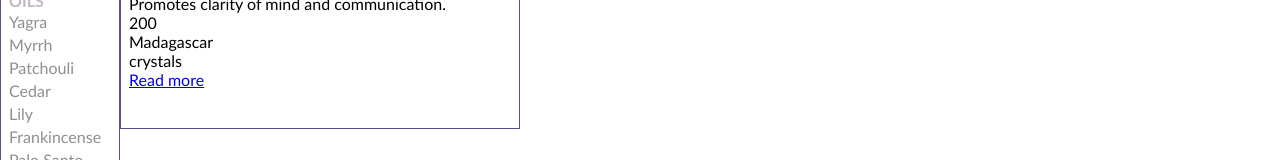
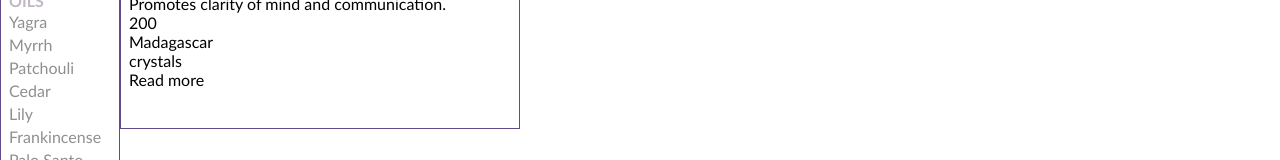
Before and after one commit to blombergalex/gems, a React (Vite) app: page / in a window 1280 px wide. Both pictures are taken after a click on the element "Celestine". Shown: the part 230-390 px from the top of the page. Built offline with nearby package versions, Linux system fonts and the light colour scheme; the HTML template or start-up script is replaced by a standard one.

Commit message:
struggle state show/not show fullsummary

```diff
--- a/src/components/ShortSummary/index.jsx
+++ b/src/components/ShortSummary/index.jsx
@@ -1,7 +1,7 @@
 import { Link } from 'react-router-dom'
 import styles from './ShortSummary.module.css'
 
-const ShortSummary = ({product}) => {
+const ShortSummary = ({product, toggleFullSummary}) => {
     console.log(`${product.name} is rendered`)
     return(
         <div className={styles.shortSummary}>
@@ -12,7 +12,8 @@ const ShortSummary = ({product}) => {
                 <p>{product.price}</p>
                 <p>{product.origin}</p>
                 <p>{product.category}</p>
-                <Link to={`/${product.category}/${product.name}`}>Read more</Link>
+                {/* <Link to={`/${product.category}/${product.name}`}>Read more</Link> */}
+                <p onClick={toggleFullSummary}>Read more</p>
             </div>
         </div>
     )
--- a/src/pages/Layout/index.jsx
+++ b/src/pages/Layout/index.jsx
@@ -3,18 +3,25 @@ import { Menu } from 'lucide-react'
 import { useCallback, useState } from "react"
 import Sidebar from "../../components/Sidebar"
 import ShortSummary from "../../components/ShortSummary"
+import FullSummary from "../../components/FullSummary"
 import WelcomeMessage from "../../components/WelcomeMessage"
 import styles from './Layout.module.css'
 
 const Layout = ({selectedProduct, setSelectedProduct}) => {
 
     const [category, setCategory] = useState('home');
+    const [showFullSummary, setShowFullSummary] = useState(false);
 
     const handleCategoryChange = useCallback((newCategory) => {
         setCategory(newCategory);
         setSelectedProduct(null);
     }, []);
     console.log("Current category:", category);
+
+
+    const toggleFullSummary = () => {
+        setShowFullSummary(!showFullSummary);
+    };
 
     return(
         <>
@@ -27,7 +34,11 @@ const Layout = ({selectedProduct, setSelectedProduct}) => {
                 </nav>
             <div className={styles.mainContent}>
                 <Sidebar category={category} handleCategoryChange={handleCategoryChange} setSelectedProduct={setSelectedProduct} selectedProduct={selectedProduct}/>
-                {selectedProduct ? (<ShortSummary product={selectedProduct}/> ) : (<WelcomeMessage category={category}/>)}
+                {selectedProduct && !showFullSummary ? (
+                    <ShortSummary product={selectedProduct} toggleFullSummary={toggleFullSummary} /> ) : ( <WelcomeMessage category={category}/> )}
+                {showFullSummary && selectedProduct && (
+                <FullSummary product={selectedProduct}/>
+                )}
             </div>
             <Outlet/>
         </>
```
